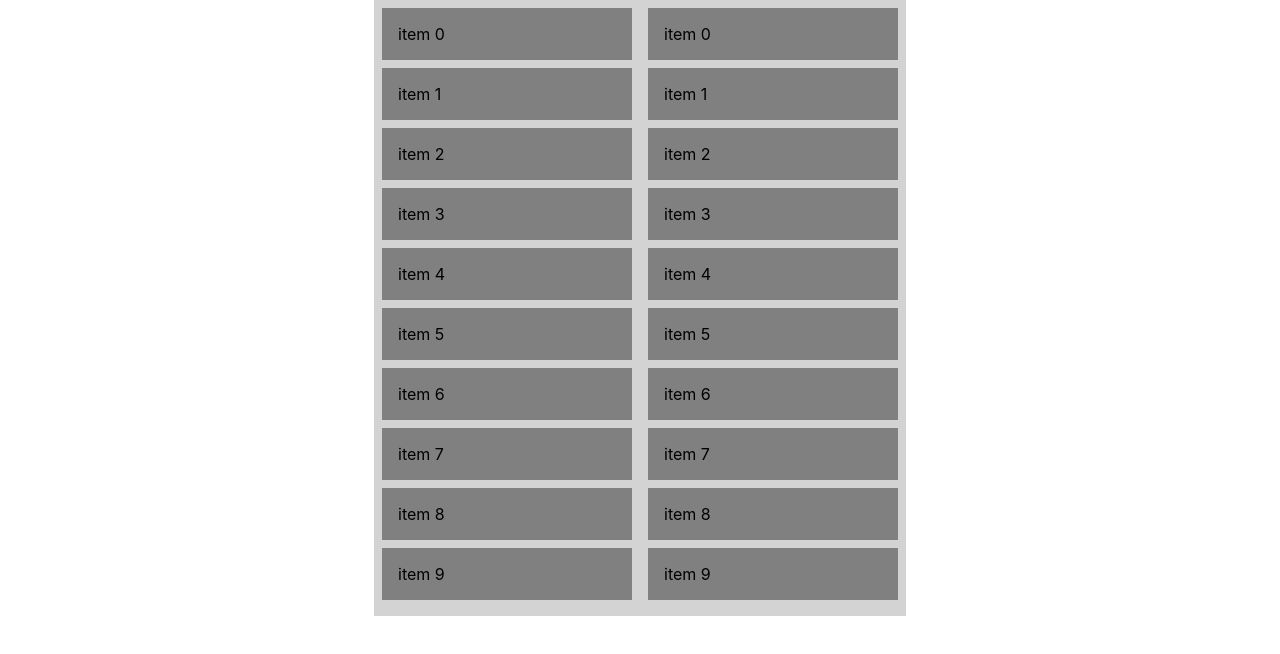
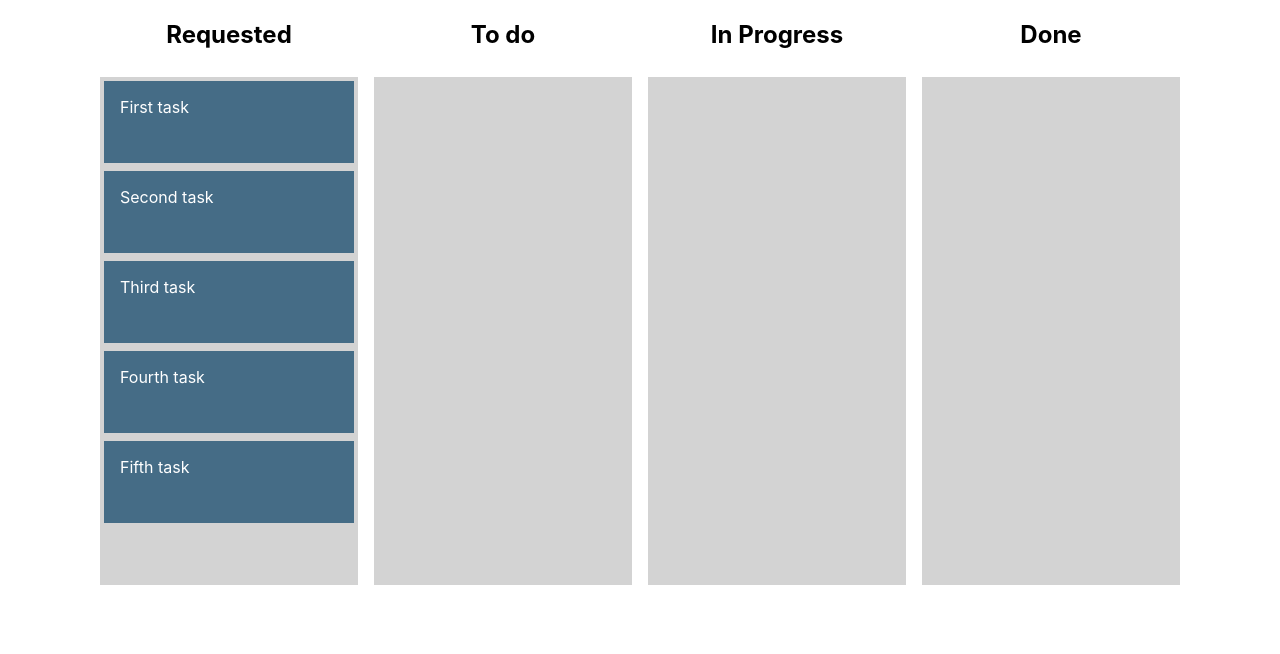
Before and after one commit to Lokor4ik/KanbanBoard, a React (Create React App) app: page / in a window 1280 px wide. Shown: the top 654 px of the page. Built offline with nearby package versions, Linux system fonts and the light colour scheme.

Commit message:
changed types and logic board

```diff
--- a/src/App.tsx
+++ b/src/App.tsx
@@ -1,53 +1,13 @@
-import { useCallback, useState } from 'react';
+import { useState } from 'react';
 import { v4 as uuidv4 } from 'uuid';
 
-import { DragDropContext, Droppable, Draggable } from 'react-beautiful-dnd';
+import { DragDropContext, Droppable, Draggable, DropResult } from 'react-beautiful-dnd';
 
 import './App.css';
 
-interface NotDraggingStyle {
-  transform?: string;
-  transition?: 'none';
-}
-interface DraggingStyle {
-  position: 'fixed';
-  top: number;
-  left: number;
-  boxSizing: 'border-box';
-  width: number;
-  height: number;
-  transition: 'none';
-  transform?: string;
-  zIndex: number;
-  opacity?: number;
-  pointerEvents: 'none';
-}
-interface ItemsModel {
-  id: string;
-  content: string;
-}
-
-type DraggableStyleModel = DraggingStyle | NotDraggingStyle | undefined;
-
-const getItems = (count: number) =>
-  Array.from({ length: count }, (_, k) => k).map((k) => ({
-    id: uuidv4(),
-    content: `item ${k}`,
-  }));
-
-const reorder = (list: ItemsModel[], startIndex: number, endIndex: number) => {
-  const result = Array.from(list);
-  const [removed] = result.splice(startIndex, 1);
-  result.splice(endIndex, 0, removed);
-
-  return result;
-};
-
-const grid = 8;
-
-const getItemStyle = (isDragging: boolean, draggableStyle: DraggableStyleModel) => ({
-  padding: grid * 2,
-  margin: `0 0 ${grid}px 0`,
+/* const getItemStyle = (isDragging: boolean, draggableStyle: DraggableStyleModel) => ({
+  padding: 16,
+  margin: '0 0 8px 0',
 
   // change background colour if dragging
   background: isDragging ? 'lightgreen' : 'grey',
@@ -58,76 +18,119 @@ const getItemStyle = (isDragging: boolean, draggableStyle: DraggableStyleModel)
 
 const getListStyle = (isDraggingOver: boolean) => ({
   background: isDraggingOver ? 'lightblue' : 'lightgrey',
-  padding: grid,
+  padding: 8,
   width: 250,
-});
+}); */
+
+const itemsFromBackend = [
+  { id: uuidv4(), content: 'First task' },
+  { id: uuidv4(), content: 'Second task' },
+  { id: uuidv4(), content: 'Third task' },
+  { id: uuidv4(), content: 'Fourth task' },
+  { id: uuidv4(), content: 'Fifth task' },
+];
+
+const columnsFromBackend = {
+  [uuidv4()]: {
+    name: 'Requested',
+    items: itemsFromBackend,
+  },
+  [uuidv4()]: {
+    name: 'To do',
+    items: [],
+  },
+  [uuidv4()]: {
+    name: 'In Progress',
+    items: [],
+  },
+  [uuidv4()]: {
+    name: 'Done',
+    items: [],
+  },
+};
 
 function App() {
-  const [items, setItems] = useState<ItemsModel[]>(getItems(10));
-  const onDragEnd = useCallback(
-    (result) => {
-      // dropped outside the list
-      if (!result.destination) {
-        return;
+  const [columns, setColumns] = useState(columnsFromBackend);
+
+  const onDragEnd = (result: DropResult) => {
+    if (!result.destination) return;
+    const { source, destination } = result;
+
+    if (source.droppableId !== destination.droppableId) {
+      const sourceColumn = columns[source.droppableId];
+      const destColumn = columns[destination.droppableId];
+      const sourceItems = [...sourceColumn.items];
+      const destItems = [...destColumn.items];
+      const [removed] = sourceItems.splice(source.index, 1);
+      destItems.splice(destination.index, 0, removed);
+      setColumns({
+        ...columns,
+        [source.droppableId]: {
+          ...sourceColumn,
+          items: sourceItems,
+        },
+        [destination.droppableId]: {
+          ...destColumn,
+          items: destItems,
+        },
+      });
+    } else {
+      const column = columns[source.droppableId];
+      const copiedItems = [...column.items];
+      const [removed] = copiedItems.splice(source.index, 1);
+      copiedItems.splice(destination.index, 0, removed);
+      setColumns({
+        ...columns,
+        [source.droppableId]: {
+          ...column,
+          items: copiedItems,
+        },
+      });
     }
-
-      const newItems = reorder(items, result.source.index, result.destination.index);
-
-      setItems([...newItems]);
-    },
-    [items]
-  );
+  };
 
   return (
-    <DragDropContext onDragEnd={onDragEnd}>
     <div className="board-wrapper">
-        <Droppable droppableId="droppable-1">
+      <DragDropContext onDragEnd={(result) => onDragEnd(result)}>
+        {Object.entries(columns).map(([columnId, column]) => (
+          <div
+            style={{
+              display: 'flex',
+              flexDirection: 'column',
+              alignItems: 'center',
+            }}
+            key={columnId}
+          >
+            <h2>{column.name}</h2>
+            <div style={{ margin: 8 }}>
+              <Droppable droppableId={columnId} key={columnId}>
                 {(providedUpper, snapshotUpper) => (
                   <div
                     {...providedUpper.droppableProps}
                     ref={providedUpper.innerRef}
-              style={getListStyle(snapshotUpper.isDraggingOver)}
+                    style={{
+                      background: snapshotUpper.isDraggingOver ? 'lightblue' : 'lightgrey',
+                      padding: 4,
+                      width: 250,
+                      minHeight: 500,
+                    }}
                   >
-              {items.map((item: ItemsModel, index: number) => (
+                    {column.items.map((item, index) => (
                       <Draggable key={item.id} draggableId={item.id} index={index}>
                         {(providedLower, snapshotLower) => (
                           <div
                             ref={providedLower.innerRef}
                             {...providedLower.draggableProps}
                             {...providedLower.dragHandleProps}
-                      style={getItemStyle(
-                        snapshotLower.isDragging,
-                        providedLower.draggableProps.style
-                      )}
-                    >
-                      {item.content}
-                    </div>
-                  )}
-                </Draggable>
-              ))}
-              {providedUpper.placeholder}
-            </div>
-          )}
-        </Droppable>
-
-        <Droppable droppableId="droppable-2">
-          {(providedUpper, snapshotUpper) => (
-            <div
-              {...providedUpper.droppableProps}
-              ref={providedUpper.innerRef}
-              style={getListStyle(snapshotUpper.isDraggingOver)}
-            >
-              {items.map((item: ItemsModel, index: number) => (
-                <Draggable key={item.id} draggableId={item.id} index={index}>
-                  {(providedLower, snapshotLower) => (
-                    <div
-                      ref={providedLower.innerRef}
-                      {...providedLower.draggableProps}
-                      {...providedLower.dragHandleProps}
-                      style={getItemStyle(
-                        snapshotLower.isDragging,
-                        providedLower.draggableProps.style
-                      )}
+                            style={{
+                              userSelect: 'none',
+                              padding: 16,
+                              margin: '0 0 8px 0',
+                              minHeight: '50px',
+                              backgroundColor: snapshotLower.isDragging ? '#263B4A' : '#456C86',
+                              color: 'white',
+                              ...providedLower.draggableProps.style,
+                            }}
                           >
                             {item.content}
                           </div>
@@ -139,7 +142,10 @@ function App() {
                 )}
               </Droppable>
             </div>
+          </div>
+        ))}
       </DragDropContext>
+    </div>
   );
 }
 
```
Lines whose indentation alone changed are shown as unchanged.
